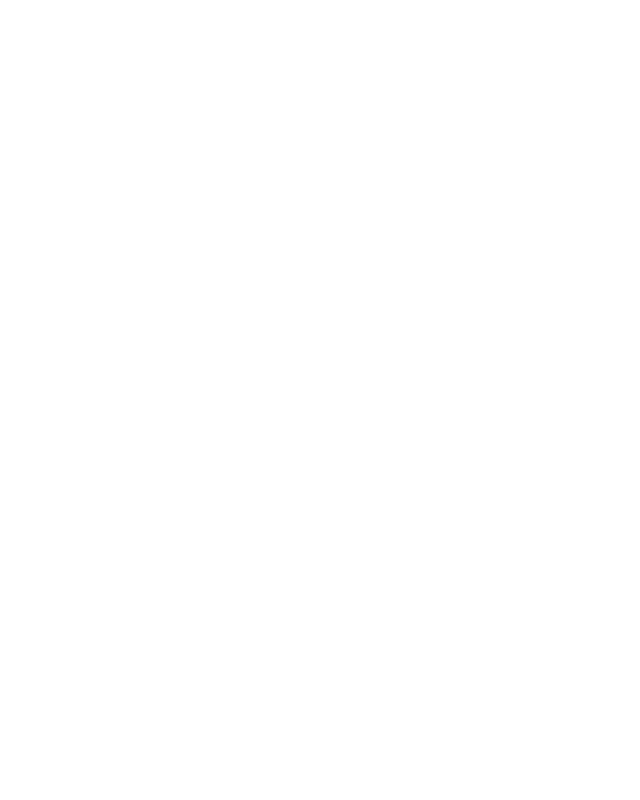
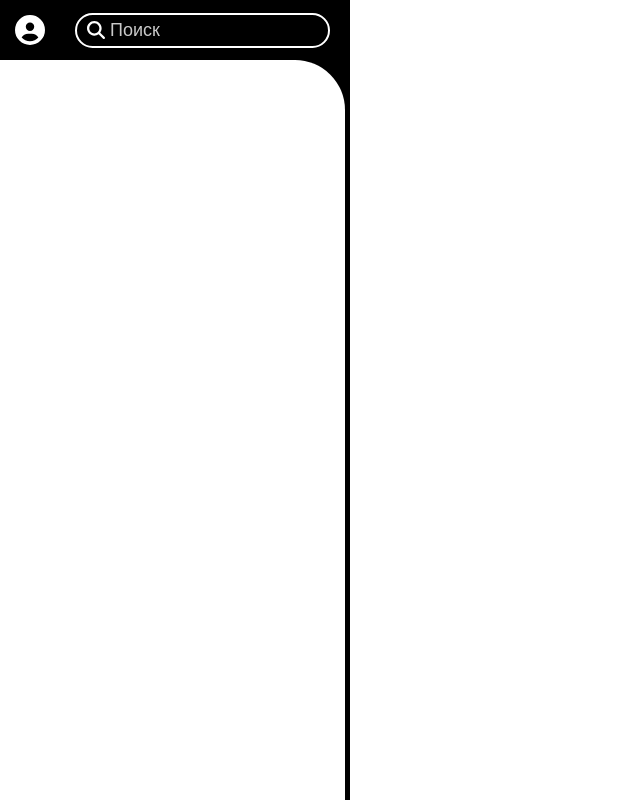
Before and after one commit to Niktopol/chat_curs, a Next.js app in the folder front/: page / in a window 1280 px wide. Shown: the whole page, without its empty margins (0-640 px from the left). Built offline with nearby package versions, Linux system fonts and the light colour scheme.

Commit message:
реализована часть панели чатов/профиля

```diff
--- a/front/package.json
+++ b/front/package.json
@@ -9,6 +9,9 @@
     "lint": "next lint"
   },
   "dependencies": {
+    "@fortawesome/fontawesome-svg-core": "^6.7.2",
+    "@fortawesome/free-solid-svg-icons": "^6.7.2",
+    "@fortawesome/react-fontawesome": "^0.2.2",
     "@reduxjs/toolkit": "^2.8.0",
     "next": "15.3.1",
     "react": "^19.0.0",
--- a/front/src/app/globals.css
+++ b/front/src/app/globals.css
@@ -8,4 +8,5 @@
   box-sizing: border-box;
   padding: 0;
   margin: 0;
+  font-family: Arial, Helvetica, sans-serif;
 }
--- a/front/src/app/layout.js
+++ b/front/src/app/layout.js
@@ -1,4 +1,5 @@
 import "./globals.css";
+import "@/lib/fontawesome"
 
 export const metadata = {
   title: "Workchat.pro",
--- /dev/null
+++ b/front/src/components/chat_panels.jsx
@@ -0,0 +1,12 @@
+import { ChatPanel } from "./chat";
+
+export default function ChatPanels(){
+    return (
+        <div>
+            <ChatPanel></ChatPanel>
+            <ChatPanel></ChatPanel>
+            <ChatPanel></ChatPanel>
+            <ChatPanel></ChatPanel>
+        </div>
+    );
+}
--- a/front/src/components/chats.jsx
+++ b/front/src/components/chats.jsx
@@ -1,7 +1,31 @@
+"use client"
+
+import { FontAwesomeIcon } from "@fortawesome/react-fontawesome";
+import ChatPanels from "./chat_panels";
+import styles from "./modules/chats.module.css"
+import Profile from "./profile";
+import { faCircleUser, faMagnifyingGlass, faMessage, faSpinner } from "@fortawesome/free-solid-svg-icons";
+import { useState } from "react";
+
 export default function Chats(){
+    const [isHidden, setIsHidden] = useState(null);
+
     return (
-        <div>
-
+        <div className={styles.main}>
+            <div className={styles.search_block}>
+                <div className={styles.chats_profile_toggle} onClick={() => setIsHidden(isHidden == null? false : !isHidden)} >
+                    <FontAwesomeIcon icon={faCircleUser} className={`${styles.chats_profile_button} ${isHidden != null && !isHidden ? styles.hidden: ""}`} />
+                    <FontAwesomeIcon icon={faMessage} className={`${styles.chats_profile_button} ${isHidden == null || isHidden ? styles.hidden: ""}`} />
+                </div>
+                <div className={styles.searchbar}>
+                    <FontAwesomeIcon icon={faMagnifyingGlass} className={styles.search_icon}/>
+                    <input className={styles.searchbar_input} placeholder="Поиск"></input>
+                </div>
+            </div>
+            <div className={styles.panel_wrapper}>
+                <ChatPanels></ChatPanels>
+                <Profile hidden={isHidden}></Profile>
+            </div>
         </div>
     );
 }
--- /dev/null
+++ b/front/src/components/modules/chats.module.css
@@ -0,0 +1,68 @@
+.main{
+    display: grid;
+    grid-template-rows: 60px 1fr;
+    background-color: #000;
+    border-right: 5px solid #000;
+}
+
+.search_block{
+    background-color: #000;
+    display: grid;
+    grid-template-columns: 60px 1fr;
+    justify-items: center;
+}
+
+.chats_profile_toggle{
+    display: flex;
+    width: 100%;
+    align-items: center;
+    justify-content: center;
+    cursor: pointer;
+}
+
+.chats_profile_button{
+    color: #fff;
+    width: 30px;
+    height: 30px;
+}
+
+.hidden{
+    display: none;
+}
+
+.searchbar{
+    display: flex;
+    flex-direction: row;
+    align-items: center;
+    gap: 5px;
+    align-self: center;
+    margin: 0 15px;
+    padding: 5px 10px;
+    border-radius: 18px;
+    border: 2px solid #fff;
+}
+
+.search_icon{
+    color: #fff;
+    height: 18px;
+    width: 18px;
+}
+
+.searchbar_input{
+    width: 100%;
+    outline: none;
+    border: none;
+    font-size: 18px;
+    color: #fff;
+    background-color: transparent;
+}
+
+.searchbar_input::placeholder{
+    color: #c9c9c9;
+}
+
+.panel_wrapper{
+    position: relative;
+    background-color: #fff;
+    border-top-right-radius: 50px;
+}
--- /dev/null
+++ b/front/src/components/modules/profile.module.css
@@ -0,0 +1,147 @@
+@keyframes slideLeft {
+    from {
+      left: 0%;
+    }
+    to {
+      left: -100%;
+    }
+}
+@keyframes slideRight {
+    from {
+      left: -100%;
+    }
+    to {
+      left: 0%;
+    }
+}
+
+.slide_left {
+    animation: slideLeft 0.2s forwards;
+}
+
+.slide_right {
+    animation: slideRight 0.2s forwards;
+}
+
+.main{
+    display: flex;
+    flex-direction: column;
+    align-items: center;
+    gap: 20px;
+    position: absolute;
+    width: 100%;
+    height: 100%;
+    background-color: #000;
+    overflow-y: scroll;
+    left: -100%;
+}
+
+.id{
+    color: #dfdfdf;
+    font-weight: bold;
+    font-style: italic;
+    font-size: 20px;
+}
+
+.edit_form{
+    display: flex;
+    flex-direction: column;
+    align-items: center;
+    gap: 20px;
+}
+
+.image{
+    display: block;
+    background-color: #fff;
+    height: 150px;
+    width: 150px;
+    border-radius: 50%;
+    position: relative;
+    overflow: hidden;
+    cursor: pointer;
+}
+
+.alt_text{
+    position: absolute;
+    width: 100%;
+    top: calc(50% - 0.5em);
+    font-size: 60px;
+    font-weight: bold;
+    text-align: center;
+    z-index: 1;
+}
+
+.image_edit_cover{
+    display: flex;
+    justify-content: center;
+    align-items: center;
+    position: absolute;
+    width: 100%;
+    height: 100%;
+    background-color: #ffffff00;
+    transition: background-color 0.2s;
+    z-index: 3;
+}
+
+.image_edit_cover:hover{
+    background-color: #ffffffb4;
+}
+
+.disabled{
+    cursor: default;
+}
+
+.disabled .image_edit_cover{
+    display: none;
+}
+
+.image_edit_cover_icon{
+    width: 20%;
+    height: 20%;
+    opacity: 0;
+    transition: opacity 0.2s;
+}
+
+.image_edit_cover:hover .image_edit_cover_icon{
+    opacity: 1;
+}
+
+.nickname{
+    background-color: #fff;
+    padding: 8px 14px;
+    border-radius: 20px;
+    width: 315px;
+}
+
+.nickname_input{
+    width: 100%;
+    border: none;
+    outline: none;
+    background-color: transparent;
+    font-size: 16px;
+    text-align: center;
+}
+
+.nickname_input:disabled{
+    color: #000;
+}
+
+.edit_button{
+    font-size: 18px;
+    width: 150px;
+    padding: 8px;
+    border-radius: 20px;
+    background-color: #fff;
+    border: none;
+    outline: none;
+    cursor: pointer;
+    transition: background-color 0.2s;
+}
+
+.edit_button:hover{
+    background-color: #cfcfcf;
+}
+
+.edit_button:active{
+    background-color: #b4b4b4;
+}
--- /dev/null
+++ b/front/src/lib/fontawesome.js
@@ -0,0 +1,3 @@
+import { config } from "@fortawesome/fontawesome-svg-core";
+import "@fortawesome/fontawesome-svg-core/styles.css";
+config.autoAddCss = false;
```
Also changed, not shown: front/src/components/profile.jsx (added, +28 -0 lines), 1 other file (tests, documents, lock files or other folders).
